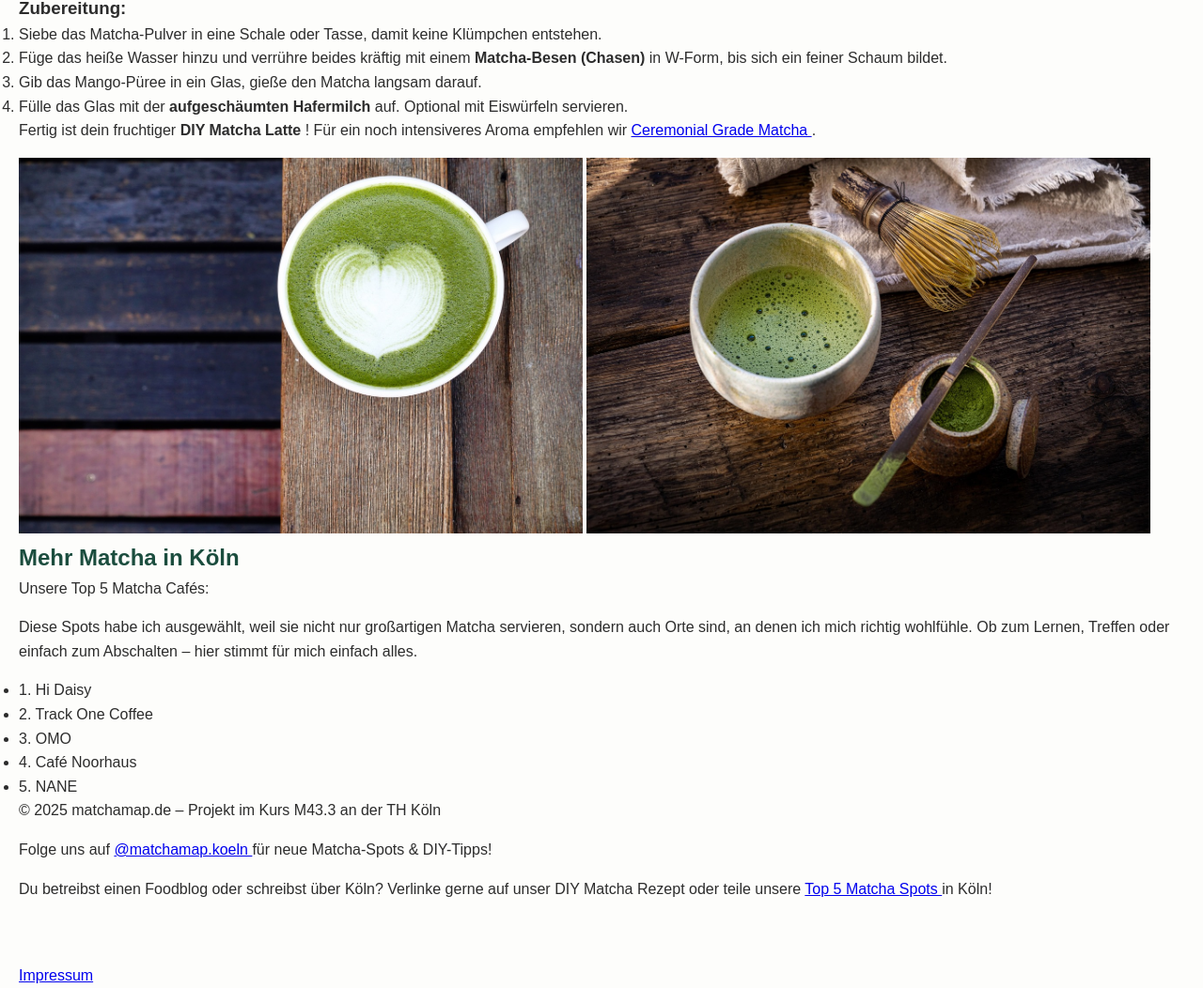
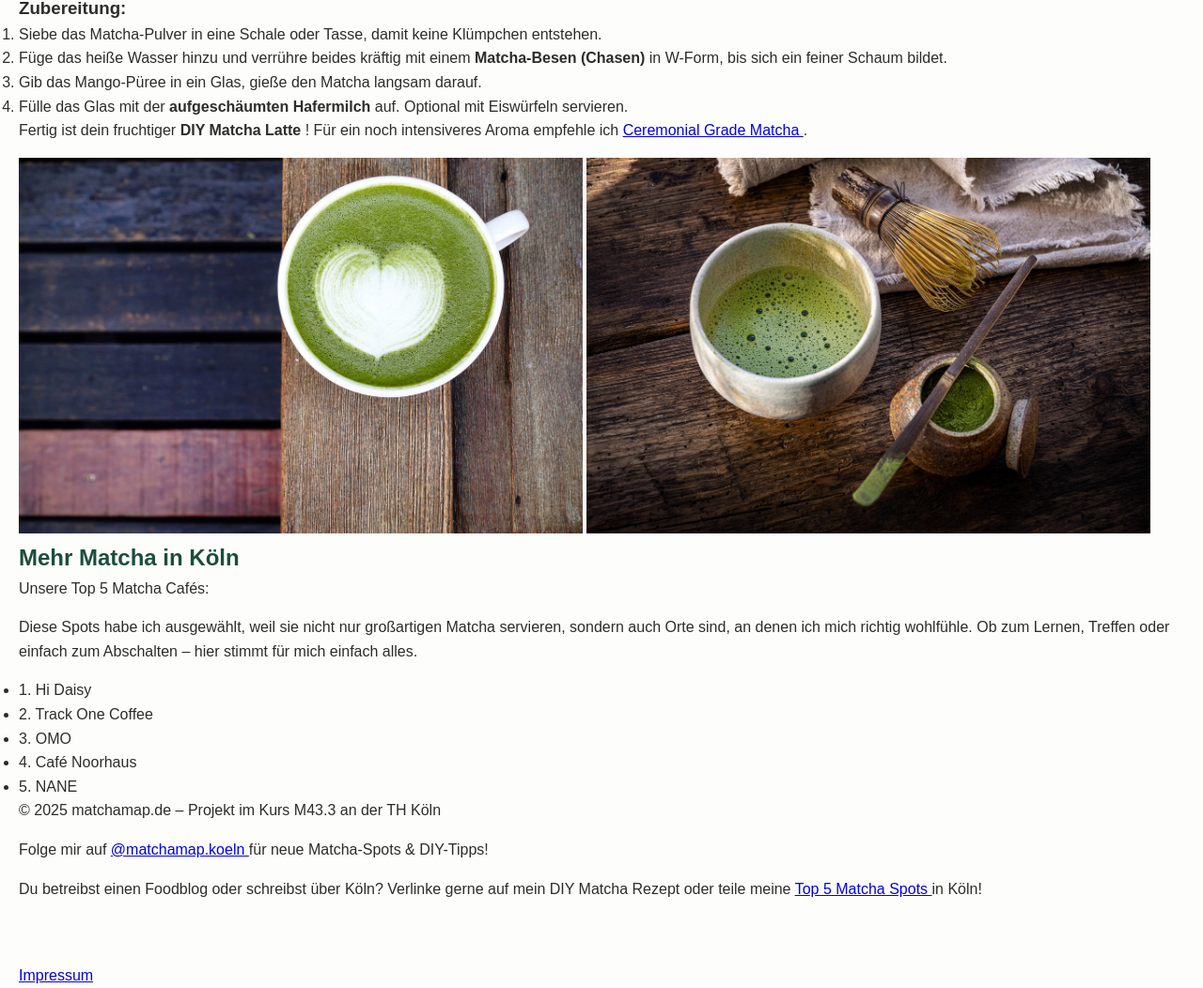
Before and after one commit to annkiglatz/matcha, a plain HTML site: page index.html in a window 1280 px wide. Shown: the part 420-1472 px from the top of the page at 94% size. Drawn offline with Linux system fonts and the light colour scheme.

Commit message:
Update index.html

```diff
--- a/index.html
+++ b/index.html
@@ -266,7 +266,7 @@ h1, h2 {
       <strong>
        DIY Matcha Latte
       </strong>
-      ! Für ein noch intensiveres Aroma empfehlen wir
+      ! Für ein noch intensiveres Aroma empfehle ich
       <a href="https://www.yoshien.com/matcha-osumi-bio-40g.html" target="_blank">
        Ceremonial Grade Matcha
       </a>
@@ -308,16 +308,16 @@ h1, h2 {
       © 2025 matchamap.de – Projekt im Kurs M43.3 an der TH Köln
      </p>
      <p>
-      Folge uns auf
+      Folge mir auf
       <a href="https://www.instagram.com/matchamap.koeln" target="_blank">
        @matchamap.koeln
       </a>
       für neue Matcha-Spots &amp; DIY-Tipps!
      </p>
      <p>
-      Du betreibst einen Foodblog oder schreibst über Köln? Verlinke gerne auf unser
+      Du betreibst einen Foodblog oder schreibst über Köln? Verlinke gerne auf mein
       DIY Matcha Rezept
-      oder teile unsere
+      oder teile meine
       <a href="#">
        Top 5 Matcha Spots
       </a>
```
